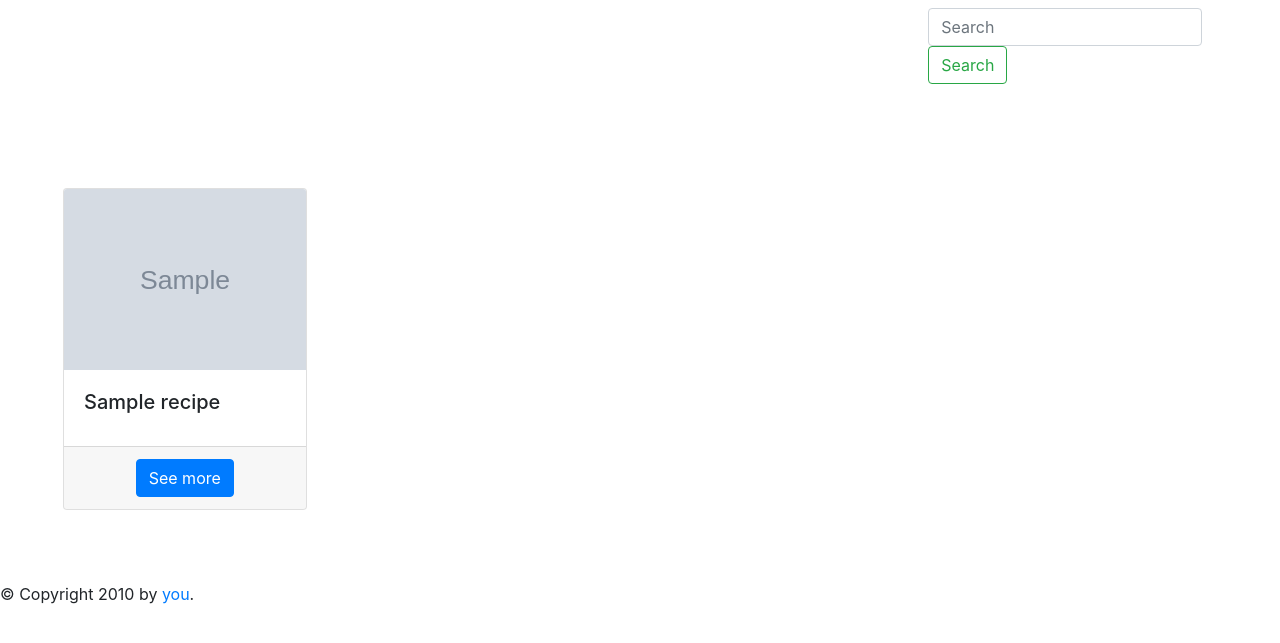
After one commit to thalitha/Cook-Book, a Flask app: template templates/search-result.html in a window 1280 px wide. The commit adds this page. Shown: the top 643 px of the page. Run offline with Flask 2, Linux system fonts and the light colour scheme; the template is opened without the code that fills it: most values are stand-ins (such as "Sample title", 1, 10 or a date in 2020); grey boxes marked "Sample" are stand-in pictures; some libraries are stand-ins or nearby versions.

Commit message:
Create seach-result.html and added it into Templates

```diff
--- /dev/null
+++ b/.c9/metadata/environment/recipe-search.html
@@ -0,0 +1 @@
+{"filter":false,"title":"recipe-search.html","tooltip":"/recipe-search.html","undoManager":{"mark":0,"position":0,"stack":[[{"start":{"row":0,"column":0},"end":{"row":25,"column":0},"action":"insert","lines":["{% extends \"layout.html\" %} {% block content %}","<div class=\"p-5\">","\t","\t<div class=\"card-deck mt-5\">","\t{% for recipe in recipes %}","\t","\t<div class=\"col-lg-3 col-md-6 mb-4\">\t","\t\t<div class=\"card\">","\t\t\t<img src=\"{{ url_for('static', filename='images/'+recipe['image']) }}\" class=\"card-img-top\" alt=\"{{ recipe['name'] }}\"/>","\t\t\t<div class=\"card-body\">","\t\t\t\t<h5 class=\"card-title\">{{recipe['name']}}</h5>","\t\t\t</div>","\t\t\t<div class=\"card-footer text-center\">","\t\t      \t<a href=\"/recipe/{{ recipe['_id'] }}\" class=\"btn btn-primary\">See more</a>","\t\t    </div>","\t\t</div>","\t</div>\t","\t{% else %}","\t    <p> No product found </p>","\t{% endfor %}","\t</div>","</div>","{% block styles %}","","{% endblock %}{% endblock %}",""],"id":1}]]},"ace":{"folds":[],"scrolltop":270.0625,"scrollleft":0,"selection":{"start":{"row":25,"column":0},"end":{"row":25,"column":0},"isBackwards":false},"options":{"guessTabSize":true,"useWrapMode":false,"wrapToView":true},"firstLineState":{"row":17,"state":"start","mode":"ace/mode/html"}},"timestamp":1570994011311,"hash":"204f64f62abd81d0fb9b248e6a211ae4f6f04c25"}
--- /dev/null
+++ b/.c9/metadata/environment/search-result.html
@@ -0,0 +1 @@
+{"filter":false,"title":"search-result.html","tooltip":"/search-result.html","undoManager":{"mark":0,"position":0,"stack":[[{"start":{"row":0,"column":0},"end":{"row":25,"column":0},"action":"insert","lines":["{% extends \"layout.html\" %} {% block content %}","<div class=\"p-5\">","\t","\t<div class=\"card-deck mt-5\">","\t{% for recipe in recipes %}","\t","\t<div class=\"col-lg-3 col-md-6 mb-4\">\t","\t\t<div class=\"card\">","\t\t\t<img src=\"{{ url_for('static', filename='images/'+recipe['image']) }}\" class=\"card-img-top\" alt=\"{{ recipe['name'] }}\"/>","\t\t\t<div class=\"card-body\">","\t\t\t\t<h5 class=\"card-title\">{{recipe['name']}}</h5>","\t\t\t</div>","\t\t\t<div class=\"card-footer text-center\">","\t\t      \t<a href=\"/recipe/{{ recipe['_id'] }}\" class=\"btn btn-primary\">See more</a>","\t\t    </div>","\t\t</div>","\t</div>\t","\t{% else %}","\t    <p> No product found </p>","\t{% endfor %}","\t</div>","</div>","{% block styles %}","","{% endblock %}{% endblock %}",""],"id":1}]]},"ace":{"folds":[],"scrolltop":270.0625,"scrollleft":0,"selection":{"start":{"row":25,"column":0},"end":{"row":25,"column":0},"isBackwards":false},"options":{"guessTabSize":true,"useWrapMode":false,"wrapToView":true},"firstLineState":{"row":17,"state":"start","mode":"ace/mode/html"}},"timestamp":1570994011311,"hash":"204f64f62abd81d0fb9b248e6a211ae4f6f04c25"}
--- /dev/null
+++ b/.c9/metadata/environment/templates/search-result.html
@@ -0,0 +1 @@
+{"filter":false,"title":"search-result.html","tooltip":"/templates/search-result.html","undoManager":{"mark":0,"position":0,"stack":[[{"start":{"row":0,"column":0},"end":{"row":25,"column":0},"action":"insert","lines":["{% extends \"layout.html\" %} {% block content %}","<div class=\"p-5\">","\t","\t<div class=\"card-deck mt-5\">","\t{% for recipe in recipes %}","\t","\t<div class=\"col-lg-3 col-md-6 mb-4\">\t","\t\t<div class=\"card\">","\t\t\t<img src=\"{{ url_for('static', filename='images/'+recipe['image']) }}\" class=\"card-img-top\" alt=\"{{ recipe['name'] }}\"/>","\t\t\t<div class=\"card-body\">","\t\t\t\t<h5 class=\"card-title\">{{recipe['name']}}</h5>","\t\t\t</div>","\t\t\t<div class=\"card-footer text-center\">","\t\t      \t<a href=\"/recipe/{{ recipe['_id'] }}\" class=\"btn btn-primary\">See more</a>","\t\t    </div>","\t\t</div>","\t</div>\t","\t{% else %}","\t    <p> No product found </p>","\t{% endfor %}","\t</div>","</div>","{% block styles %}","","{% endblock %}{% endblock %}",""],"id":1}]]},"ace":{"folds":[],"scrolltop":270.0625,"scrollleft":0,"selection":{"start":{"row":23,"column":0},"end":{"row":23,"column":0},"isBackwards":false},"options":{"guessTabSize":true,"useWrapMode":false,"wrapToView":true},"firstLineState":{"row":17,"state":"start","mode":"ace/mode/html"}},"timestamp":1570994110977,"hash":"204f64f62abd81d0fb9b248e6a211ae4f6f04c25"}
--- /dev/null
+++ b/templates/search-result.html
@@ -0,0 +1,25 @@
+{% extends "layout.html" %} {% block content %}
+<div class="p-5">
+
+	<div class="card-deck mt-5">
+	{% for recipe in recipes %}
+
+	<div class="col-lg-3 col-md-6 mb-4">
+		<div class="card">
+			<img src="{{ url_for('static', filename='images/'+recipe['image']) }}" class="card-img-top" alt="{{ recipe['name'] }}"/>
+			<div class="card-body">
+				<h5 class="card-title">{{recipe['name']}}</h5>
+			</div>
+			<div class="card-footer text-center">
+		      	<a href="/recipe/{{ recipe['_id'] }}" class="btn btn-primary">See more</a>
+		    </div>
+		</div>
+	</div>
+	{% else %}
+	    <p> No product found </p>
+	{% endfor %}
+	</div>
+</div>
+{% block styles %}
+
+{% endblock %}{% endblock %}
```
Also changed, not shown: .c9/metadata/environment/templates/layout.html (+1 -1 lines), .c9/metadata/environment/templates/recipe-details.html (+1 -1 lines), .c9/metadata/environment/templates/recipe-list.html (added, +1 -0 lines), .c9/metadata/environment/templates/recipe-save.html (+1 -1 lines).
